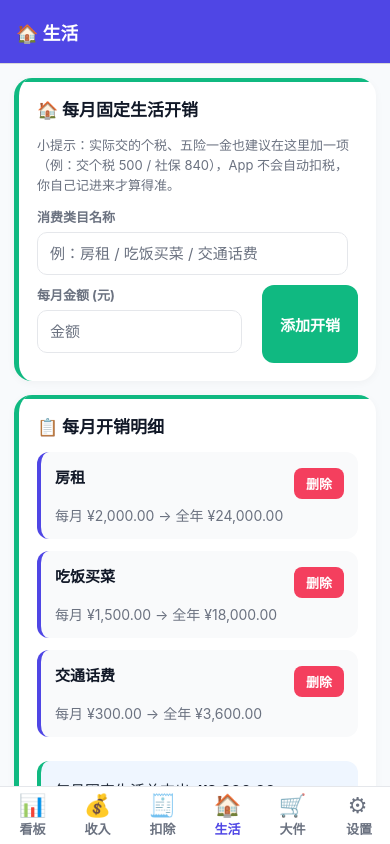
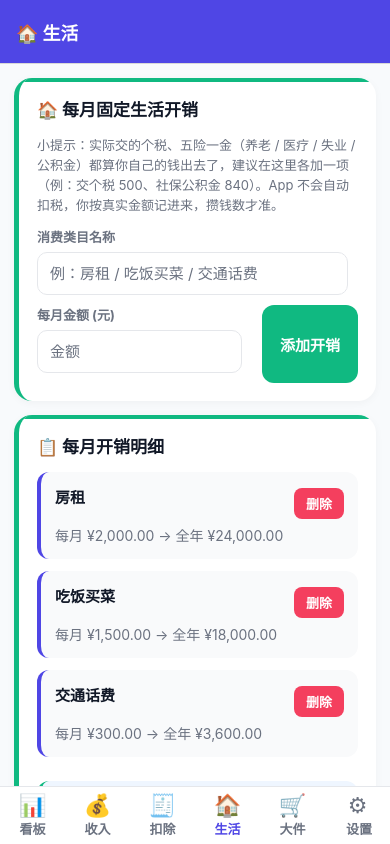
Before and after one commit to zane-liu6688/savings-plan, a React Native app: screen /Expenses in a window 390 px wide. Built offline with nearby package versions, Linux system fonts and the light colour scheme.

Commit message:
feat: ExpensesScreen.tsx — 日收入对比 / 税费仅参考

```diff
--- a/src/screens/ExpensesScreen.tsx
+++ b/src/screens/ExpensesScreen.tsx
@@ -3,6 +3,8 @@ import { View, Text, Alert, StyleSheet, useWindowDimensions } from 'react-native
 import { Screen, Card, LabeledInput, AddButton, CardItem, ResultBox, Stat } from '../components/ui';
 import { useStore, useComputed } from '../store';
 import { colors, currency } from '../theme';
+
+const pct = (v: number, base: number): string => (base > 0 ? Math.max(0, (v / base) * 100).toFixed(0) : '0');
 
 export default function ExpensesScreen() {
   const expenses = useStore((s) => s.expenses);
@@ -46,7 +48,7 @@ export default function ExpensesScreen() {
     <Screen>
       <Card title="🏠 每月固定生活开销" accent="green">
         <Text style={styles.note}>
-          小提示：实际交的个税、五险一金也建议在这里加一项（例：交个税 500 / 社保 840），App 不会自动扣税，你自己记进来才算得准。
+          小提示：实际交的个税、五险一金（养老 / 医疗 / 失业 / 公积金）都算你自己的钱出去了，建议在这里各加一项（例：交个税 500、社保公积金 840）。App 不会自动扣税，你按真实金额记进来，攒钱数才准。
         </Text>
         <LabeledInput
           label="消费类目名称"
@@ -78,6 +80,8 @@ export default function ExpensesScreen() {
           <Stat label="每月固定生活总支出:" value={currency(r.totalExpMonth)} bold />
           <Stat label="全年生活总支出:" value={currency(r.totalExpMonth * 12)} bold />
           <Stat label="平摊每天生活成本:" value={currency(r.totalExpDay)} color={colors.red} bold />
+          <Stat label="你每天能赚:" value={currency(r.grossDay)} color={colors.primary} bold />
+          <Stat label="生活开销占日收入:" value={`${pct(r.totalExpDay, r.grossDay)}%`} color={colors.amberDark} bold />
         </ResultBox>
       </Card>
 
```
